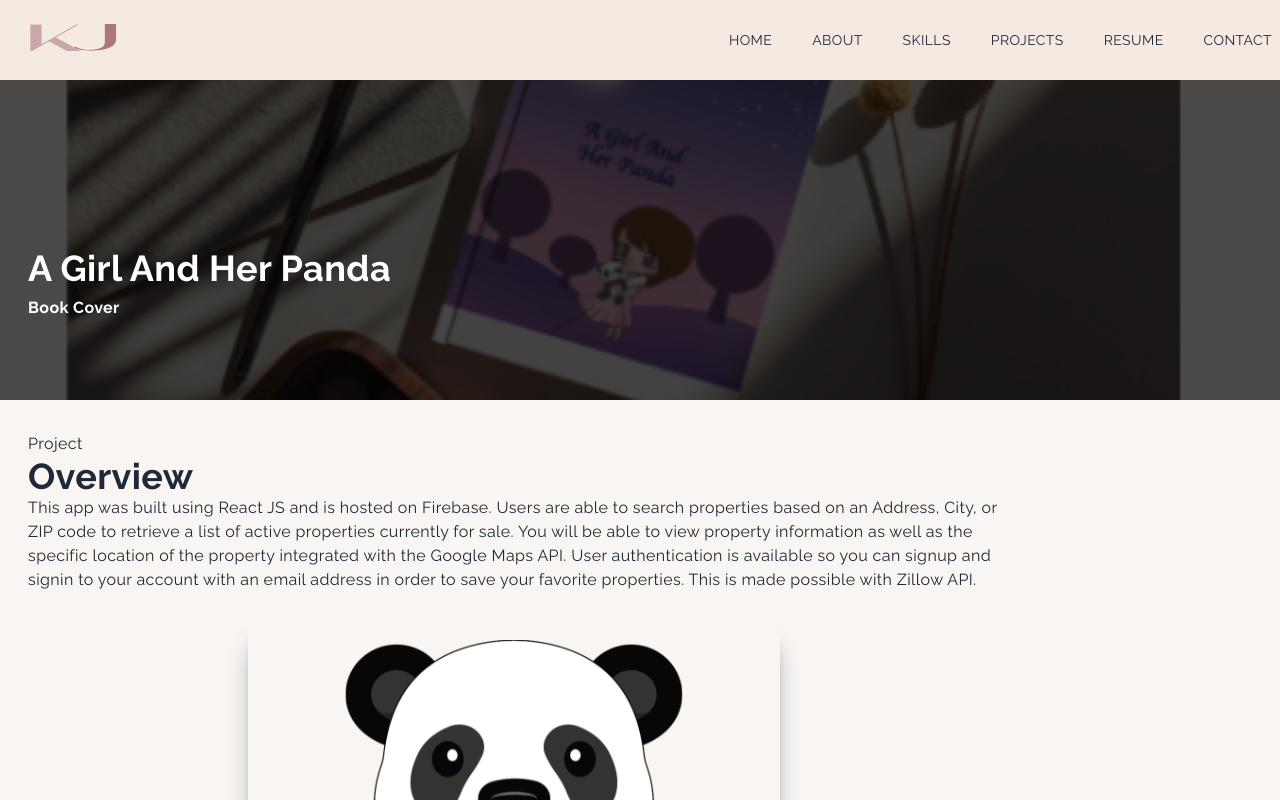
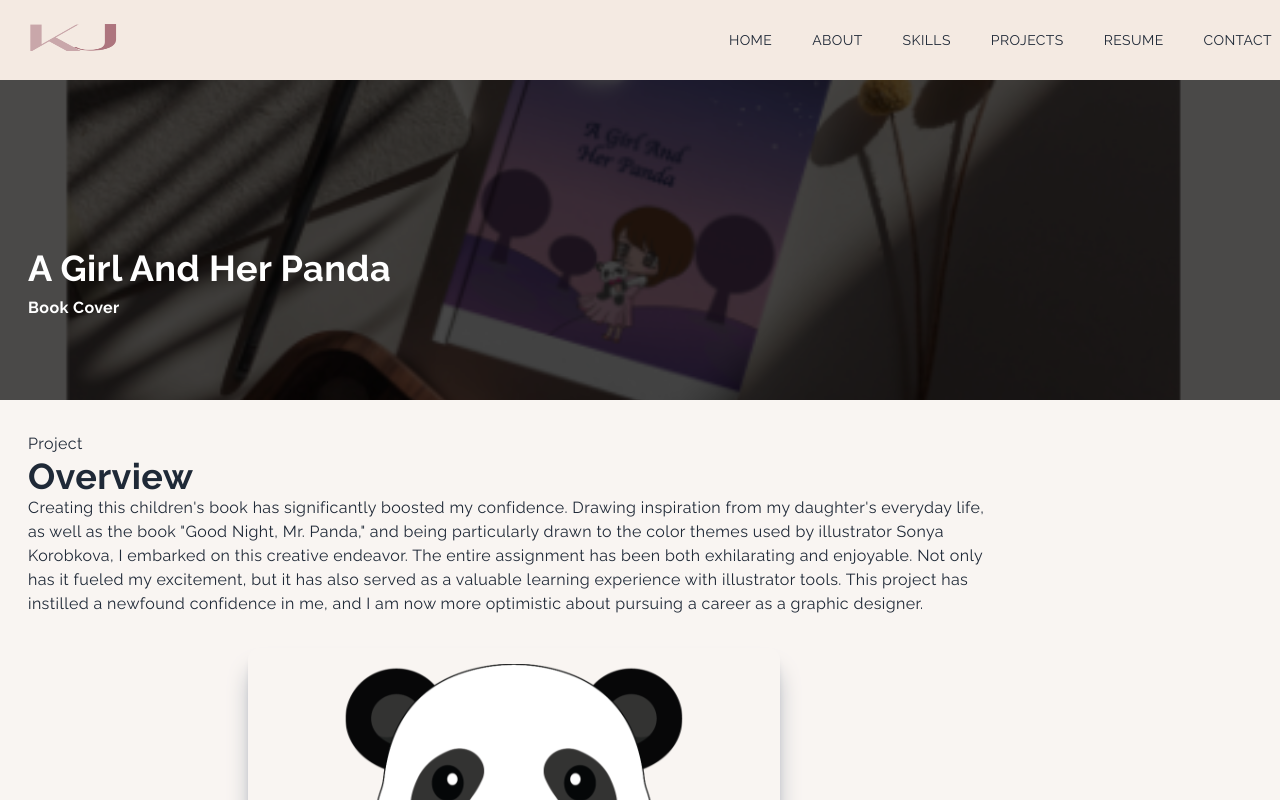
Before and after one commit to komaljadeja/portfolio-komal-jadeja, a Next.js app: page /bookCover in a window 1280 px wide. Shown: the top 800 px of the page. Built offline with nearby package versions, Linux system fonts and the light colour scheme.

Commit message:
Change project overview

```diff
--- a/components/Contact.jsx
+++ b/components/Contact.jsx
@@ -5,7 +5,7 @@ import { AiOutlineMail } from 'react-icons/ai';
 import { BsFillPersonLinesFill } from 'react-icons/bs';
 import { FaGithub, FaLinkedinIn } from 'react-icons/fa';
 import { HiOutlineChevronDoubleUp } from 'react-icons/hi';
-import ContactImg from '../public/assets/contact.jpg';
+import ContactImg from '../public/assets/contact.png';
 
 const Contact = () => {
   const initValues = { name: "", phone: "", email: "", subject: "", message: "" };
--- a/pages/advertisement.jsx
+++ b/pages/advertisement.jsx
@@ -31,14 +31,12 @@ const advertisement = () => {
           <p>Project</p>
           <h2>Overview</h2>
           <p>
-            This app was built using React JS and is hosted on Firebase. Users
-            are able to search properties based on an Address, City, or ZIP code
-            to retrieve a list of active properties currently for sale. You will
-            be able to view property information as well as the specific
-            location of the property integrated with the Google Maps API. User
-            authentication is available so you can signup and signin to your
-            account with an email address in order to save your favorite
-            properties. This is made possible with Zillow API.
+            Our social media advertising campaign for this company, centered around promoting protein powder,
+            is successfully concluded. Strategically targeting Facebook, Instagram, and TikTok,
+            we have developed two images and a compelling video, integrating the company's logo for brand recognition.
+            The primary objective is to enhance the sales of protein powder through these multi-platform ads.
+            To ensure visual cohesion and brand identity, a consistent color palette has been applied across all three advertisements,
+            fostering a unified and impactful presence.
           </p>
         </div>
         <div className='col-span-4 w-auto h-auto m-auto shadow-xl shadow-gray-400 rounded-xl flex items-center justify-center p-4 hover:scale-105 ease-in duration-300'>
@@ -48,7 +46,7 @@ const advertisement = () => {
           <Image src={adv2Img} className='rounded-xl' alt='/' />
         </div>
         <div className='col-span-4 w-auto h-auto m-auto shadow-xl shadow-gray-400 rounded-xl flex items-center justify-center p-4 hover:scale-105 ease-in duration-300'>
-          <Video src={advVideo} accentColor='#ad757e' className='h-96'/>
+          <Video src={advVideo} accentColor='#ad757e' className='h-96' />
         </div>
         <div className='col-span-4'>
           <Link href='/#projects'>
--- a/pages/bookCover.jsx
+++ b/pages/bookCover.jsx
@@ -30,14 +30,13 @@ const bookCover = () => {
           <p>Project</p>
           <h2>Overview</h2>
           <p>
-            This app was built using React JS and is hosted on Firebase. Users
-            are able to search properties based on an Address, City, or ZIP code
-            to retrieve a list of active properties currently for sale. You will
-            be able to view property information as well as the specific
-            location of the property integrated with the Google Maps API. User
-            authentication is available so you can signup and signin to your
-            account with an email address in order to save your favorite
-            properties. This is made possible with Zillow API.
+            Creating this children's book has significantly boosted my confidence.
+            Drawing inspiration from my daughter's everyday life,
+            as well as the book "Good Night, Mr. Panda," and
+            being particularly drawn to the color themes used by illustrator Sonya Korobkova,
+            I embarked on this creative endeavor. The entire assignment has been both exhilarating and enjoyable.
+            Not only has it fueled my excitement, but it has also served as a valuable learning experience with illustrator tools.
+            This project has instilled a newfound confidence in me, and I am now more optimistic about pursuing a career as a graphic designer.
           </p>
         </div>
         <div className='col-span-4 w-auto h-auto m-auto shadow-xl shadow-gray-400 rounded-xl flex items-center justify-center p-4 hover:scale-105 ease-in duration-300'>
@@ -50,9 +49,9 @@ const bookCover = () => {
           <Image src={book3Img} className='rounded-xl' alt='/' />
         </div>
         <div className='col-span-4'>
-        <Link href='/#projects'>
-          <p className='underline cursor-pointer'>Back</p>
-        </Link>
+          <Link href='/#projects'>
+            <p className='underline cursor-pointer'>Back</p>
+          </Link>
         </div>
       </div>
     </div>
--- a/pages/booklet.jsx
+++ b/pages/booklet.jsx
@@ -36,14 +36,11 @@ const booklet = () => {
           <p>Project</p>
           <h2>Overview</h2>
           <p>
-            This app was built using React JS and is hosted on Firebase. Users
-            are able to search properties based on an Address, City, or ZIP code
-            to retrieve a list of active properties currently for sale. You will
-            be able to view property information as well as the specific
-            location of the property integrated with the Google Maps API. User
-            authentication is available so you can signup and signin to your
-            account with an email address in order to save your favorite
-            properties. This is made possible with Zillow API.
+            Embark on a journey of discovery with our immersive booklet designed to capture the essence of travel.
+            In collaboration with Discover the World, this booklet unfolds into a comprehensive guide to 10
+            captivating experiences across Canada. Delving into our expertise and commitment, we present not just destinations,
+            but a promise of extraordinary adventures. This booklet is an invitation for people to explore the best places in Canada,
+            ensuring an enriching travel experience through the lens of our passion and dedication.
           </p>
         </div>
         <div className='col-span-4 w-auto h-auto m-auto shadow-xl shadow-gray-400 rounded-xl flex items-center justify-center p-4 hover:scale-105 ease-in duration-300'>
@@ -74,9 +71,9 @@ const booklet = () => {
           <Image src={booklet9Img} className='rounded-xl' alt='/' />
         </div>
         <div className='col-span-4'>
-        <Link href='/#projects'>
-          <p className='underline cursor-pointer'>Back</p>
-        </Link>
+          <Link href='/#projects'>
+            <p className='underline cursor-pointer'>Back</p>
+          </Link>
         </div>
       </div>
     </div>
--- a/pages/brochure.jsx
+++ b/pages/brochure.jsx
@@ -1,6 +1,6 @@
 import Image from 'next/image';
 import React from 'react';
-import brochureImg  from '../public/assets/projects/Brochure/cover_page.png'
+import brochureImg from '../public/assets/projects/Brochure/cover_page.png'
 import { RiRadioButtonFill } from 'react-icons/ri';
 import Link from 'next/link';
 import brochure1Img from '../public/assets/projects/Brochure/brochure_1.png';
@@ -29,14 +29,12 @@ const brochure = () => {
           <p>Project</p>
           <h2>Overview</h2>
           <p>
-            This app was built using React JS and is hosted on Firebase. Users
-            are able to search properties based on an Address, City, or ZIP code
-            to retrieve a list of active properties currently for sale. You will
-            be able to view property information as well as the specific
-            location of the property integrated with the Google Maps API. User
-            authentication is available so you can signup and signin to your
-            account with an email address in order to save your favorite
-            properties. This is made possible with Zillow API.
+            Creating this brochure has been a personal triumph, a journey from uncertainty to accomplishment.
+            Initially daunted by the challenge, I found courage and support from my instructor, friends, and family,
+            transforming my nerves into confidence. Crafting these brochures became a labor of love in my native Gujarat,
+            drawing inspiration from my profound connection with the region. Within the pages, I've curated a guide to the
+            top 5 must-visit places, infused with insights on activities and experiences unique to Gujarat. Each element is a
+            testament to my newfound ability and passion for capturing the essence of this culturally rich destination.
           </p>
         </div>
         <div className='col-span-4 w-auto h-auto m-auto shadow-xl shadow-gray-400 rounded-xl flex items-center justify-center p-4 hover:scale-105 ease-in duration-300'>
@@ -46,9 +44,9 @@ const brochure = () => {
           <Image src={brochure2Img} className='rounded-xl' alt='/' />
         </div>
         <div className='col-span-4'>
-        <Link href='/#projects'>
-          <p className='underline cursor-pointer'>Back</p>
-        </Link>
+          <Link href='/#projects'>
+            <p className='underline cursor-pointer'>Back</p>
+          </Link>
         </div>
       </div>
     </div>
--- a/pages/resume.jsx
+++ b/pages/resume.jsx
@@ -78,13 +78,13 @@ const resume = () => {
         </h5>
         {/* Experience */}
         <div className='py-6'>
-          <p className='italic'>
-            <span className='font-bold italic'>
+          <p>
+            <span className='font-bold'>
               NoGrowth
             </span>
             <span className='px-2'>|</span>Toronto, ON
           </p>
-          <p className='py-1 italic'>Graphic Designer (July 2023 - Present)</p>
+          <p className='py-1'>Graphic Designer (July 2023 - Present)</p>
           <ul className='list-disc list-outside px-7 py-1 leading-relaxed'>
             <li>
               Produced 100+ designs for diverse marketing collaterals, elevating engagement and brand visibility by 30%.
@@ -107,13 +107,13 @@ const resume = () => {
 
         {/* Personal Experience */}
         <div className='py-6'>
-          <p className='italic'>
-            <span className='font-bold italic'>
+          <p>
+            <span className='font-bold'>
               Communication Test Design Inc.
             </span>
             <span className='px-2'>|</span>Mississauga, ON
           </p>
-          <p className='py-1 italic'>Repair Technician (Dec 2018 - July 2023)</p>
+          <p className='py-1'>Repair Technician (Dec 2018 - July 2023)</p>
           <ul className='list-disc list-outside px-7 py-1 leading-relaxed'>
             <li>
               Conducted routine maintenance and calibration, reducing equipment downtime by 15%.
@@ -133,13 +133,13 @@ const resume = () => {
 
         {/* Personal Experience */}
         <div className='py-6'>
-          <p className='italic'>
-            <span className='font-bold italic'>
+          <p>
+            <span className='font-bold'>
               Ingenico Group
             </span>
             <span className='px-2'>|</span>Mississauga, ON
           </p>
-          <p className='py-1 italic'>Repair Technician (Aug 2017 - Dec 2018)</p>
+          <p className='py-1'>Repair Technician (Aug 2017 - Dec 2018)</p>
           <ul className='list-disc list-outside px-7 py-1 leading-relaxed'>
             <li>
               Conducted in-depth diagnostics and repairs, consistently exceeding repair quotas by 20%.
@@ -164,19 +164,19 @@ const resume = () => {
 
         {/* Education */}
         <div className='pt-6 pb-3'>
-          <p className='italic'>
+          <p>
             <span className='font-bold'>Diploma in Graphic Design Technology</span>
             <span className='px-2'>|</span>CDI College, Edmonton
           </p>
-          <p className='py-1 italic'>2023</p>
+          <p className='py-1'>2023</p>
         </div>
 
         <div className='pt-3 pb-6'>
-          <p className='italic'>
+          <p>
             <span className='font-bold'>Bachelor&#8242;s Degree in Instrumentation and Control Engineering</span>
             <span className='px-2'>|</span>Government Engineering College, India
           </p>
-          <p className='py-1 italic'>2017</p>
+          <p className='py-1'>2017</p>
         </div>
       </div>
     </>
```
Also changed, not shown: public/assets/contact.jpg (deleted), public/assets/contact.png (added).
